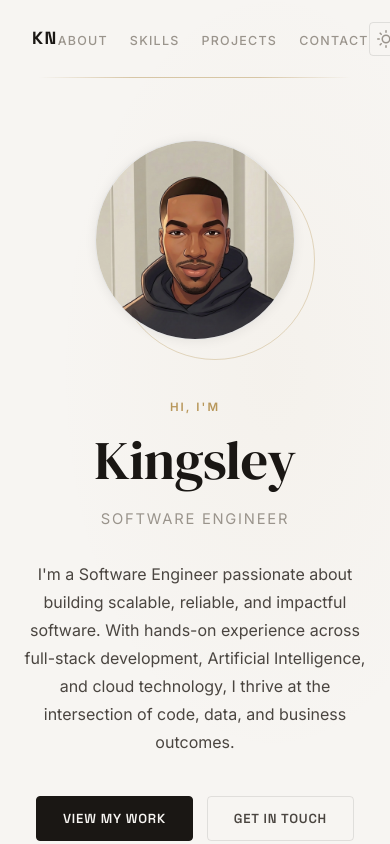
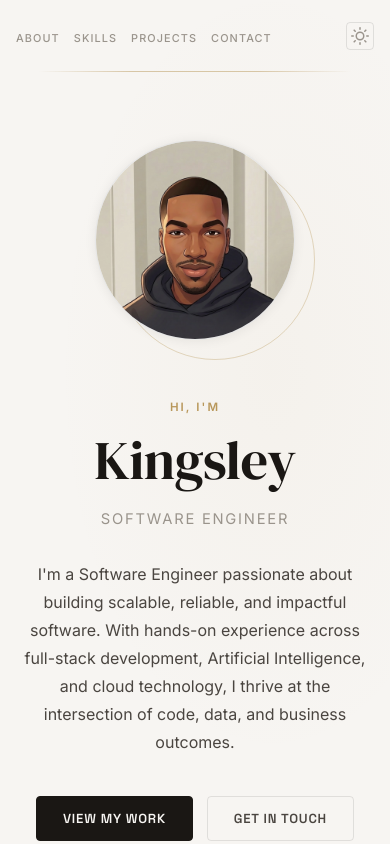
Before and after one commit to KingsleyND/portfolio, a plain HTML site: page docs/index.html in a window 390 px wide. Shown: the top 844 px of the page. Drawn offline with Linux system fonts and the light colour scheme.

Commit message:
adjusted responsiveness

```diff
--- a/docs/style.css
+++ b/docs/style.css
@@ -931,9 +931,13 @@ ul { list-style: none; }
 }
 
 @media (max-width: 560px) {
-  .nav__links { gap: 22px; }
+  .nav__logo { display: none; }
+  .nav__links { gap: 14px; }
+  .nav__links a { font-size: 0.68rem; }
+  .theme-toggle { width: 28px; height: 28px; flex-shrink: 0; }
   .skills__grid { grid-template-columns: 1fr; }
   .contact__links { flex-direction: column; align-items: center; }
   .contact__card { width: 100%; max-width: 340px; }
   .container { padding: 0 20px; }
+  .nav__inner { padding: 0 16px; }
 }
```
